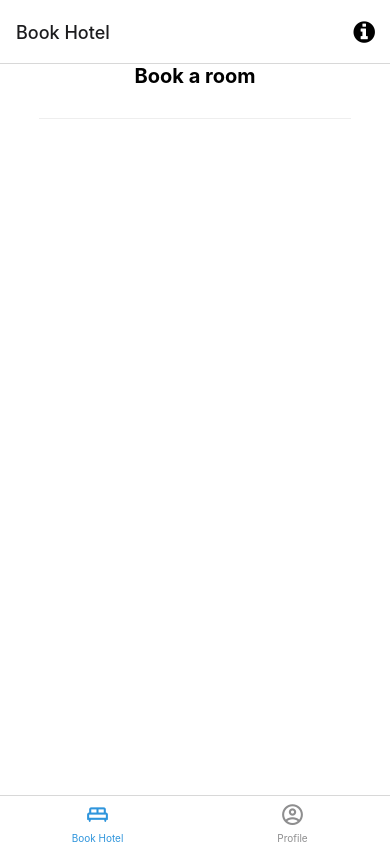
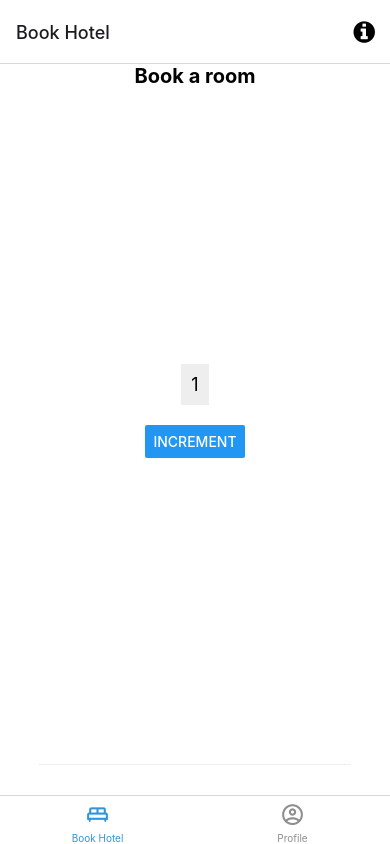
Before and after one commit to antonpunith/RN-Hotel-Booking, a React Native app: screen /TabOne in a window 390 px wide. Built offline with nearby package versions, Linux system fonts and the light colour scheme; what expo-linking would draw is missing.

Commit message:
add basic redux

```diff
--- a/App.tsx
+++ b/App.tsx
@@ -1,10 +1,15 @@
 import { StatusBar } from 'expo-status-bar';
 import React from 'react';
 import { SafeAreaProvider } from 'react-native-safe-area-context';
+import { Provider } from "react-redux";
+import { createStore } from "redux";
+import reducers from "./reducers";
+import { View, StyleSheet, Text } from "react-native";
 
 import useCachedResources from './hooks/useCachedResources';
 import useColorScheme from './hooks/useColorScheme';
 import Navigation from './navigation';
+import Increment from "./components/Increment";
 
 export default function App() {
   const isLoadingComplete = useCachedResources();
@@ -14,10 +19,12 @@ export default function App() {
     return null;
   } else {
     return (
-      <SafeAreaProvider>
-        <Navigation colorScheme={colorScheme} />
-        <StatusBar />
-      </SafeAreaProvider>
+      <Provider store={createStore(reducers)}>
+        <SafeAreaProvider>
+          <Navigation colorScheme={colorScheme} />
+          <StatusBar />
+        </SafeAreaProvider>
+      </Provider>
     );
   }
 }
--- /dev/null
+++ b/actions/index.ts
@@ -0,0 +1,4 @@
+export const incrementValue = (value) => ({
+  type: "increment_value",
+  payload: value,
+});
--- /dev/null
+++ b/components/Increment.tsx
@@ -0,0 +1,31 @@
+import React, { Component } from "react";
+import { View, Text, Button, StyleSheet } from "react-native";
+import { connect } from "react-redux";
+import * as actions from "../actions";
+
+const Increment = ({value, incrementValue}) => {
+    return (
+      <View style={styles.container}>
+        <Text style={styles.value}>{value}</Text>
+        <Button onPress={incrementValue} title="Increment" />
+      </View>
+    );
+}
+
+const mapStateToProps = (state) => ({ ...state });
+
+export default connect(mapStateToProps, actions)(Increment);
+
+const styles = StyleSheet.create({
+  container: {
+    flex: 1,
+    justifyContent: "center",
+    alignItems: "center",
+  },
+  value: {
+    fontSize: 18,
+    padding: 10,
+    marginBottom: 20,
+    backgroundColor: "#eee",
+  },
+});
--- a/package.json
+++ b/package.json
@@ -16,6 +16,8 @@
     "@react-navigation/bottom-tabs": "^6.0.5",
     "@react-navigation/native": "^6.0.2",
     "@react-navigation/native-stack": "^6.1.0",
+    "@types/react-redux": "^7.1.20",
+    "@types/redux": "^3.6.0",
     "expo": "~43.0.0",
     "expo-asset": "~8.4.3",
     "expo-constants": "~12.1.2",
@@ -29,7 +31,9 @@
     "react-native": "0.64.2",
     "react-native-safe-area-context": "3.3.2",
     "react-native-screens": "~3.8.0",
-    "react-native-web": "0.17.1"
+    "react-native-web": "0.17.1",
+    "react-redux": "^7.2.6",
+    "redux": "^4.1.2"
   },
   "devDependencies": {
     "@babel/core": "^7.12.9",
--- /dev/null
+++ b/reducers/index.ts
@@ -0,0 +1,12 @@
+import { combineReducers } from "redux";
+
+const incrementReducer = (state, action) => {
+  let value = 1;
+  console.log("increment Reducer", state, value);
+  if (action.type === "increment_value") {
+    value = state + 1;
+  }
+  return value;
+};
+
+export default combineReducers({ value: incrementReducer });
--- a/screens/Listing.tsx
+++ b/screens/Listing.tsx
@@ -2,11 +2,13 @@ import * as React from 'react';
 import { StyleSheet } from 'react-native';
 import { Text, View } from '../components/Themed';
 import { RootTabScreenProps } from '../types';
+import Increment from "../components/Increment";
 
 export default function TabOneScreen({ navigation }: RootTabScreenProps<'TabOne'>) {
   return (
     <View style={styles.container}>
       <Text style={styles.title}>Book a room</Text>
+      <Increment />
       <View style={styles.separator} lightColor="#eee" darkColor="rgba(255,255,255,0.1)" />
     </View>
   );
```
Also changed, not shown: 1 other file (tests, documents, lock files or other folders).
